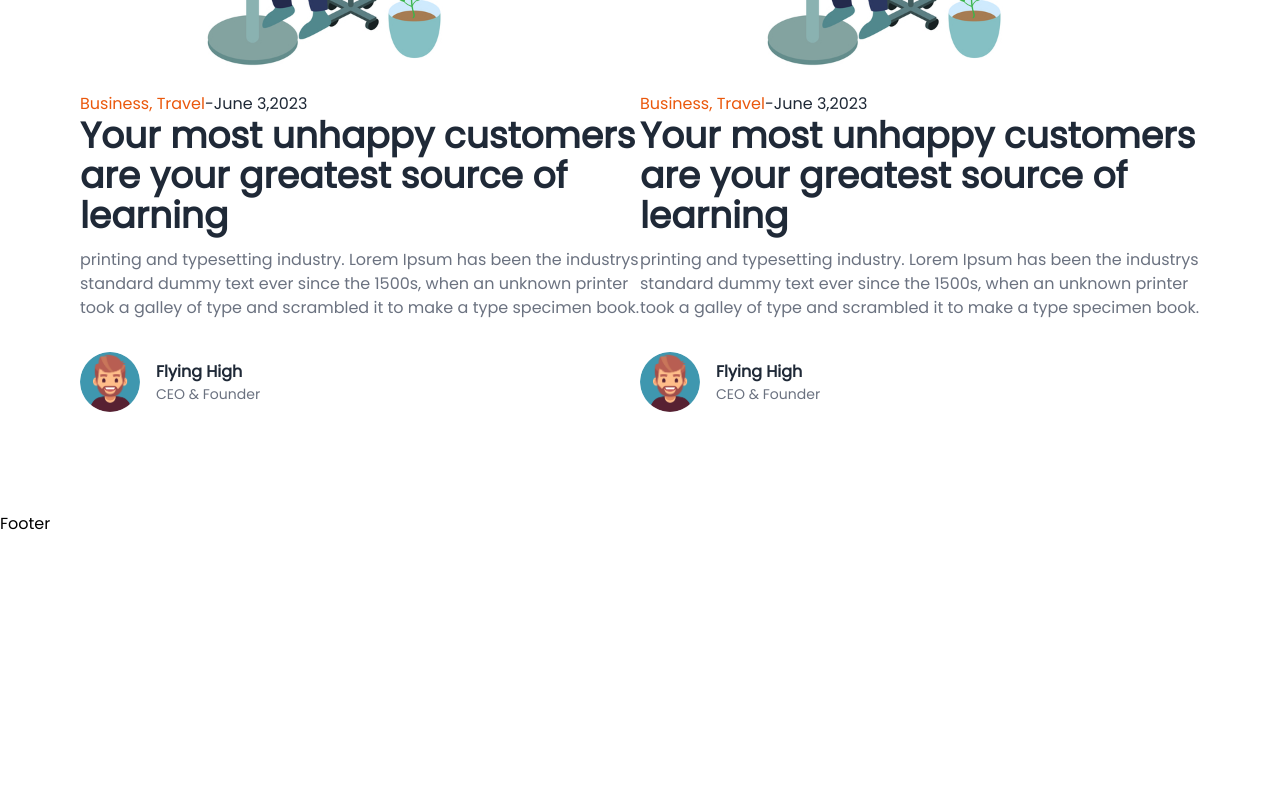
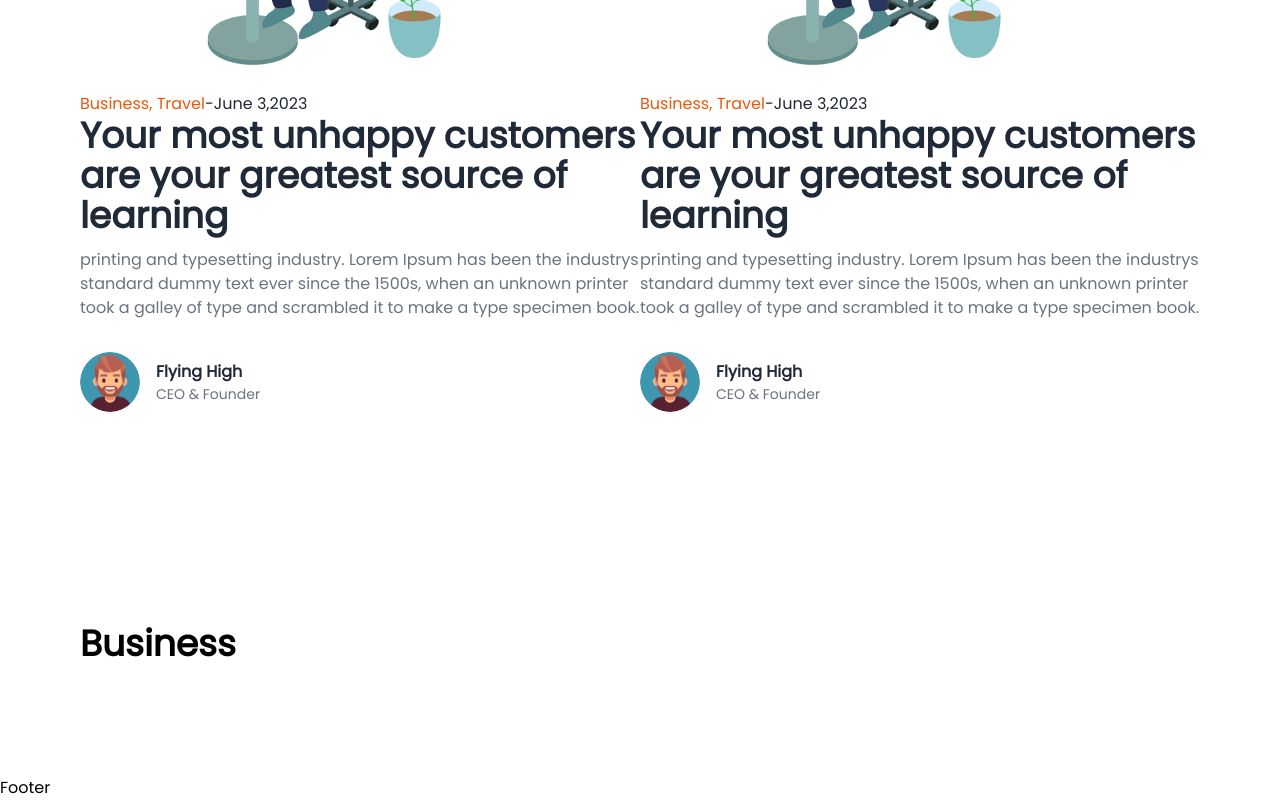
Before and after one commit to ali-haris/personal-blog, a Next.js app: page / in a window 1280 px wide. Shown: the part 2836-3636 px from the top of the page. Before the commit the page ends 3372 px from the top, so only its background shows below. Built offline with nearby package versions, Linux system fonts and the light colour scheme.

Commit message:
section 4 half

```diff
--- /dev/null
+++ b/app/components/Section4.js
@@ -0,0 +1,44 @@
+import React from 'react'
+import Link from 'next/link'
+import Image from 'next/image'
+import Auther from './_child/Auther'
+
+export default function Section4() {
+    return (
+        <>
+
+            <section className='container mx-auto md:px-20 py-16'>
+                <div className='grid lg:grid-cols-2'>
+                    <div className='item'>
+                        <h1 className='font-bold text-4xl py-12'>Business</h1>
+                    </div>
+                    <div className='item'>
+                        <div className='flex flex-col gap-6'>
+
+                            {/* posts */}
+                        </div>
+                    </div>
+                </div>
+            </section >
+        </>
+    )
+}
+function Post() {
+    return (
+        <div className='flex gap-5'>
+            <div className='image flex flex-col justify-start'>
+                <Link href={'/'}><Image src={"/img/heroslider.jpg"} className='rounded' width={250} height={200} alt='#' /></Link>
+            </div>
+            <div className='info flex justufy-center flex-col'>
+                <div className='cat'>
+                    <Link href={'/'} className='text-orange-600 hover:text-orange-800'>Business, Travel</Link>
+                    <Link href={'/'} className='text-gray-800 hover:text-orange-600'>-June 3,2023</Link>
+                </div>
+                <div className='title'>
+                    <Link href={'/'} className='text-3xl md:text-4xl font-bold text-gray-800 hover:text-gray-600'>Your most unhappy customers are your greatest source of learning</Link>
+                </div>
+                <Auther></Auther>
+            </div>
+        </div>
+    )
+}
--- a/app/page.js
+++ b/app/page.js
@@ -2,6 +2,7 @@ import Section1 from './components/Section1'
 import Format from './layout/Format'
 import Section2 from './components/Section2';
 import Section3 from './components/Section3';
+import Section4 from './components/Section4';
 
 // components
 
@@ -12,6 +13,7 @@ export default function Home() {
         <Section1 />
         <Section2 />
         <Section3 />
+        <Section4 />
       </Format>
     </>
   )
```
